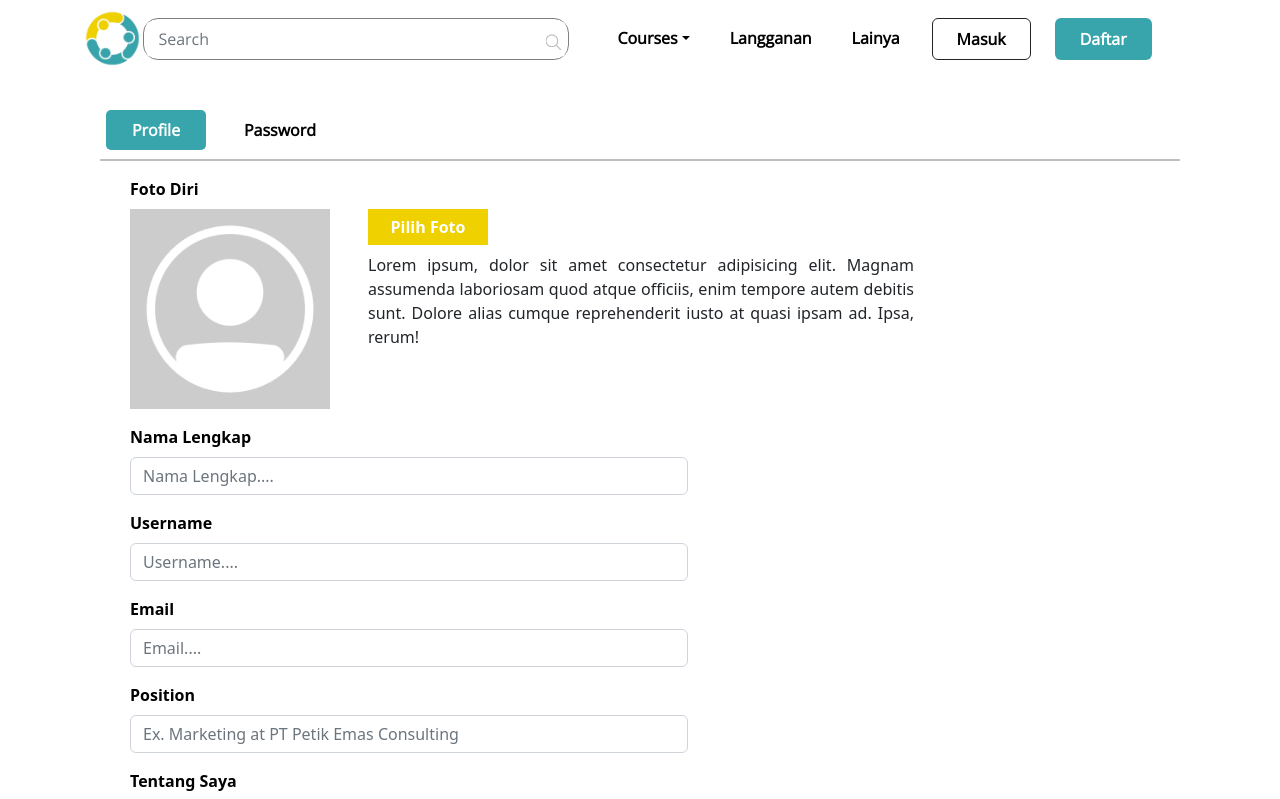
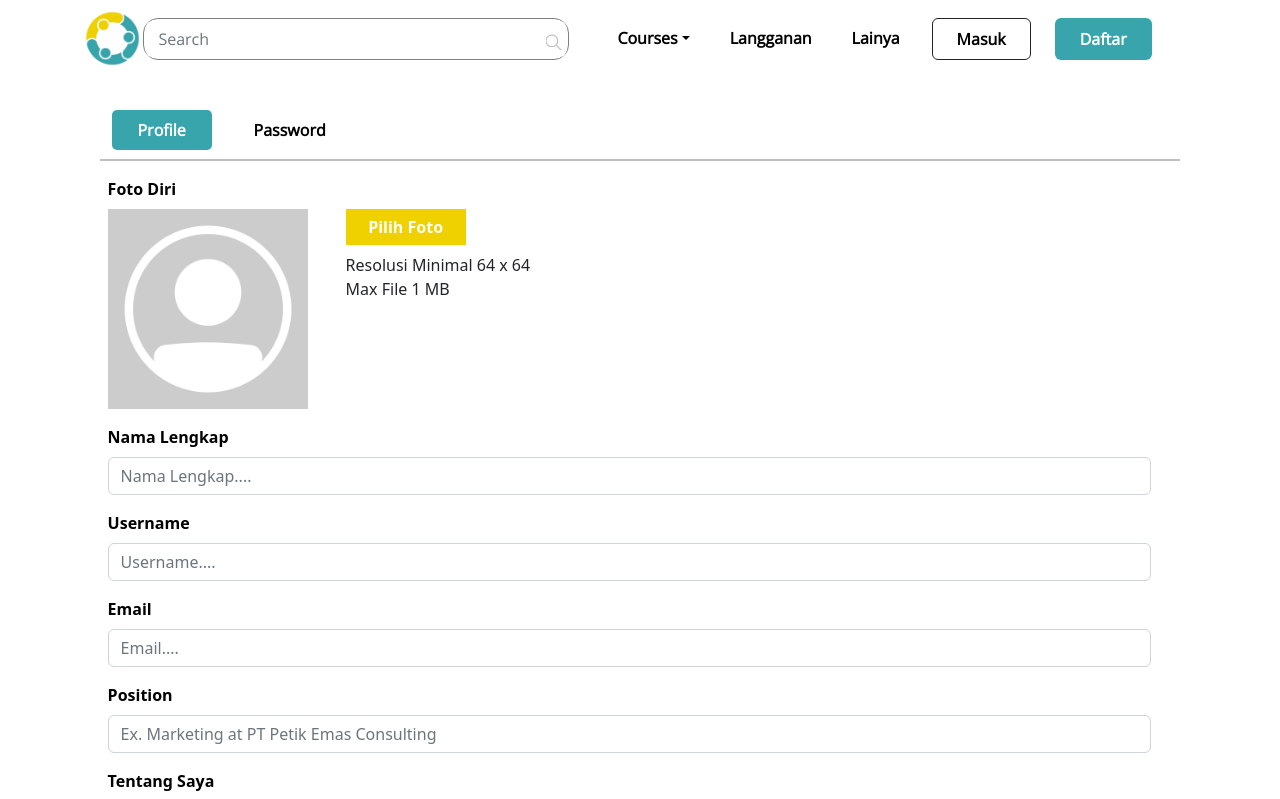
Before and after one commit to ervindwik/fe-comdev, a React (Create React App) app: page /profile/settingprofile in a window 1280 px wide. Shown: the top 799 px of the page. Built offline with nearby package versions, Linux system fonts and the light colour scheme.

Commit message:
chore: update setting profile styling

```diff
--- a/src/Pages/SettingPassword.jsx
+++ b/src/Pages/SettingPassword.jsx
@@ -1,45 +1,48 @@
-import React from "react";
+import { React, useState } from "react";
 import { Container, Navbar, Nav, Form, Button, Col, Row } from "react-bootstrap";
 import Footer from "../Components/Footer";
 import NavbarComp from "../Components/Navbar";
 import "../Styles/SettingProfile.css";
 
 const SettingPassword = () => {
+    const [active, setActive] = useState('default');
     return (
         <>
             <NavbarComp />
-
             <div className="navigasi">
                 <Navbar bg="white" expand="lg">
                     <Container>
-                        <Navbar.Toggle aria-controls="basic-navbar-nav" />
-                        <Navbar.Collapse id="basic-navbar-nav">
-                            <Nav className="me-auto" defaultActiveKey="/profile/settingpassword">
-                                <Nav.Link href="/profile/settingprofile" id="btn-profile">Profile</Nav.Link>
-                                <Nav.Link href="/profile/settingpassword" id="btn-password">Password</Nav.Link>
-                            </Nav>
-                        </Navbar.Collapse>
+                        <Nav className="sub-nav-pass"
+                            activeKey={active}
+                            onSelect={(selectedKey) => setActive(selectedKey)}
+                        >
+                            <Nav.Item>
+                                <Nav.Link eventKey="link-1" href="/profile/settingprofile">Profile</Nav.Link>
+                            </Nav.Item>
+                            <Nav.Item>
+                                <Nav.Link eventKey="default" href="/profile/settingpassword">Password</Nav.Link>
+                            </Nav.Item>
+                        </Nav>
                     </Container>
                 </Navbar>
             </div>
             <hr className="line-style" />
-
             <div className="change-password">
                 <Container>
                     <Form>
                         <Form.Group className="mb-3" controlId="formInput">
                             <Form.Label className="label">Password</Form.Label>
-                            <Form.Control type="text" placeholder="Password..." />
+                            <Form.Control type="password" placeholder="Password..." />
                         </Form.Group>
 
                         <Form.Group className="mb-3" controlId="formInput">
                             <Form.Label className="label">Password Baru</Form.Label>
-                            <Form.Control type="text" placeholder="Password Baru..." />
+                            <Form.Control type="password" placeholder="Password Baru..." />
                         </Form.Group>
 
                         <Form.Group className="mb-3" controlId="formInput">
                             <Form.Label className="label">Konfirmasi Password</Form.Label>
-                            <Form.Control type="text" placeholder="Konfirmasi Password..." />
+                            <Form.Control type="password" placeholder="Konfirmasi Password..." />
                         </Form.Group>
                     </Form>
 
--- a/src/Pages/SettingProfile.jsx
+++ b/src/Pages/SettingProfile.jsx
@@ -9,6 +9,7 @@ import { useRef } from "react";
 const SettingProfile = () => {
     const [profile, setProfile] = useState(profileImage);
     const hiddenFileInput = useRef(null);
+    const [active, setActive] = useState('default');
 
     const handleClick = (e) => {
         hiddenFileInput.current.click();
@@ -27,13 +28,17 @@ const SettingProfile = () => {
             <div className="navigasi">
                 <Navbar bg="white" expand="lg">
                     <Container>
-                        <Navbar.Toggle aria-controls="basic-navbar-nav" />
-                        <Navbar.Collapse id="basic-navbar-nav">
-                            <Nav className="me-auto" defaultActiveKey="/profile/settingprofile">
-                                <Nav.Link href="/profile/settingprofile" id="btn-profile">Profile</Nav.Link>
-                                <Nav.Link href="/profile/settingpassword" id="btn-password">Password</Nav.Link>
-                            </Nav>
-                        </Navbar.Collapse>
+                        <Nav className="sub-nav-prof"
+                            activeKey={active}
+                            onSelect={(selectedKey) => setActive(selectedKey)}
+                        >
+                            <Nav.Item>
+                                <Nav.Link eventKey="default" href="/profile/settingprofile" id="action-profile">Profile</Nav.Link>
+                            </Nav.Item>
+                            <Nav.Item>
+                                <Nav.Link eventKey="link-1" href="/profile/settingpassword" id="action-password">Password</Nav.Link>
+                            </Nav.Item>
+                        </Nav>
                     </Container>
                 </Navbar>
             </div>
@@ -46,7 +51,7 @@ const SettingProfile = () => {
                             <Row>
                                 <Col className="col-md-2 me-5">
                                     <div className="img-profile">
-                                        <img src={profile} alt="profile" className="" width={200} />
+                                        <img src={profileImage} alt="profile" className="" width={200} />
                                     </div>
                                 </Col>
                                 <Col className="col-md-6">
@@ -59,7 +64,9 @@ const SettingProfile = () => {
                                         onChange={handleChange}
                                         style={{ display: 'none' }}
                                     />
-                                    <p className="text mt-2" >Lorem ipsum, dolor sit amet consectetur adipisicing elit. Magnam assumenda laboriosam quod atque officiis, enim tempore autem debitis sunt. Dolore alias cumque reprehenderit iusto at quasi ipsam ad. Ipsa, rerum!</p>
+                                    <p className="text mt-2 mb-0" >Resolusi Minimal 64 x 64</p>
+                                    <p>Max File 1 MB</p>
+
                                 </Col>
                             </Row>
 
--- a/src/Styles/SettingProfile.css
+++ b/src/Styles/SettingProfile.css
@@ -1,20 +1,18 @@
 .navigasi {
     margin-top: 8%;
+    margin-left: 7%;
+    width: 130px;
 }
 
-#btn-profile {
+.sub-nav-prof {
     font-weight: bold;
     color: #000;
-    border-radius: 5px;
-    width: 100px;
     text-align: center;
-
 }
 
-#btn-password {
+.sub-nav-pass {
     font-weight: bold;
-    border-radius: 5px;
-    width: 100px;
+    color: #000;
     text-align: center;
 }
 
@@ -28,7 +26,7 @@
 }
 
 .form-input-profile {
-    margin-left: 7.5%;
+    margin-left: 4%;
     margin-top: 20x;
 }
 
@@ -37,7 +35,7 @@
 }
 
 .form-input-profile #formInput {
-    width: 50%;
+    width: 93.5%;
 }
 
 .label {
@@ -73,12 +71,61 @@
 }
 
 
-.active {
+.sub-nav-prof .active {
     color: #fff !important;
     background-color: #38A5AD !important;
+    border-radius: 5px;
+    width: 100px;
+    text-align: center;
+    font-weight: bold;
+    margin-left: 10px;
+    margin-right: 10px;
+}
+
+.sub-nav-pass .active {
+    color: #fff !important;
+    background-color: #38A5AD !important;
+    border-radius: 5px;
+    width: 100px;
+    text-align: center;
+    font-weight: bold;
+    margin-left: 30px;
+    margin-right: 30px;
 }
 
 .change-password {
-    margin-left: 11.5%;
+    margin-left: 9.5%;
     width: 50%;
 }
+
+@media (max-width: 992px) {
+    .navigasi {
+        margin-top: 20%;
+    }
+
+    .line-style {
+        margin-top: 15px;
+        margin-left: 24px;
+        margin-right: 24px;
+    }
+
+    .form-input-profile {
+        margin-left: 24px;
+    }
+
+    .sub-nav-prof #action-profile {
+        margin-left: 10px;
+    }
+
+    .sub-nav-pass #action-password {
+        margin-left: 10px;
+    }
+
+    /* .img-profile {
+        width: 1040px;
+    } */
+
+    .btn.btn-primary.btn-upload-foto {
+        margin-top: 10px;
+    }
+}
```
